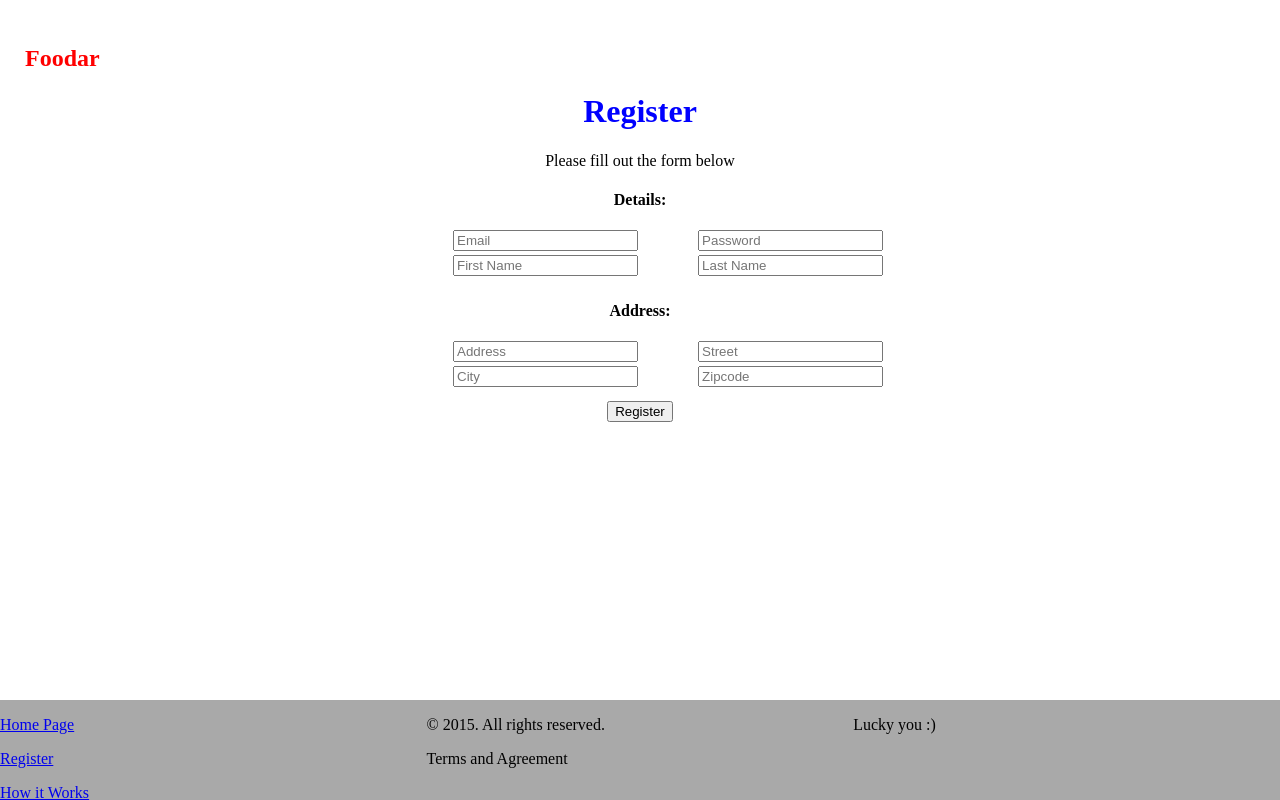
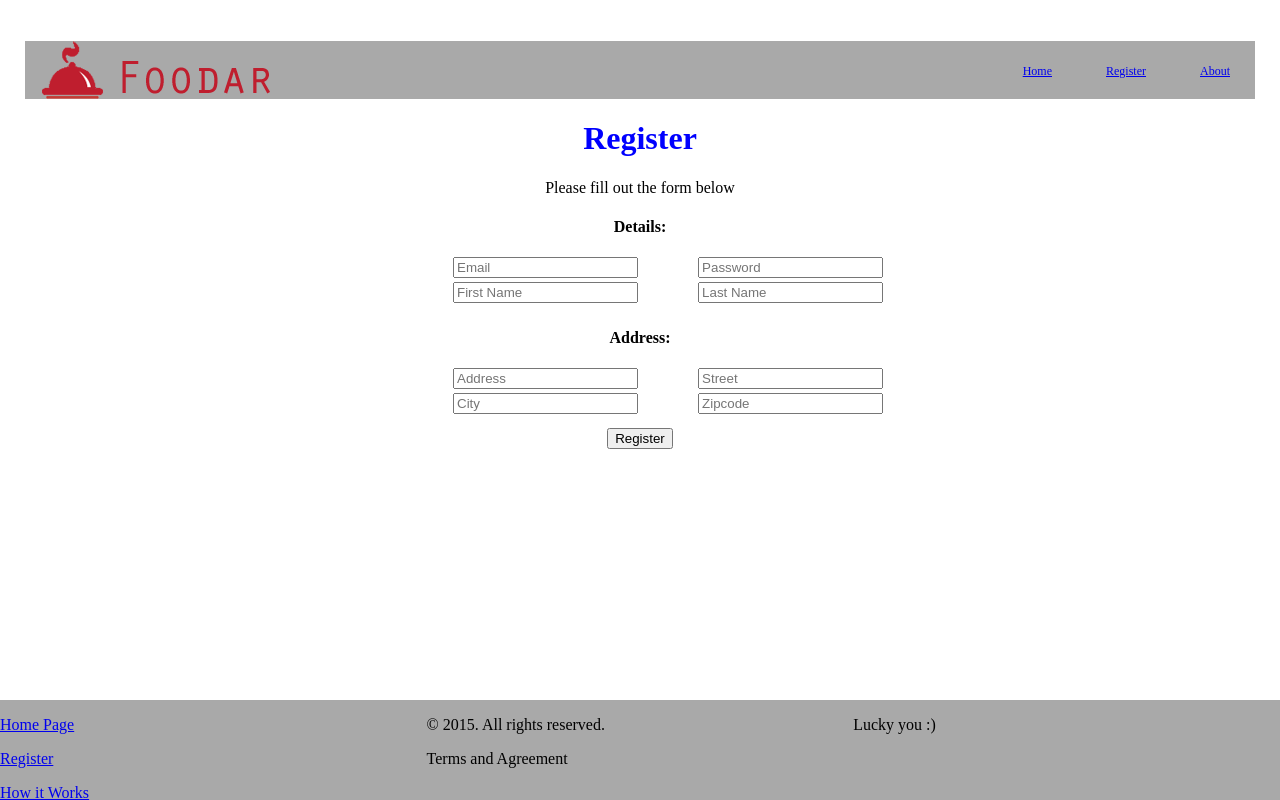
Before and after one commit to mzrickers/foodar, a plain HTML site: page register.html in a window 1280 px wide. Drawn offline with Linux system fonts and the light colour scheme.

Commit message:
updated nav bar

```diff
--- a/css/styles.css
+++ b/css/styles.css
@@ -54,6 +54,7 @@ html {
 
 body {
   margin: 0 0 100px;
+  padding: 0;
   /* bottom = footer height */
   padding: 25px;
 }
@@ -98,3 +99,28 @@ footer {
 a:hover {
   color: orange;
 }
+
+/* navigation bar */
+.nav {
+  background-size: cover;
+  background-color: darkgrey;
+  list-style: none;
+  text-align: right;
+  padding: 20px 0 20px 0;
+}
+
+.nav > li {
+
+  display: inline-block;
+  padding: 0 25px 0 25px;
+  font-size: 12px;
+}
+
+.nav > li > a:hover {
+  color: orange;
+}
+
+.logo {
+  float: left;
+  margin-top: -22px;
+}
--- a/register.html
+++ b/register.html
@@ -24,10 +24,15 @@
   <body>
 
     <!--Company name-->
-    <div>
-      <h2>Foodar</h2>
-    </div>
-    <!--Register-->
+    <ul class="nav">
+      <div class="logo">
+        <img src="images/foodarLogo.png" alt="Foodar Logo" />
+      </div>
+      <li><a href="index.html">Home</a></li>
+      <li><a href="#">Register</a></li>
+      <li><a href="about.html">About</a></li>
+    </ul>
+      <!--Register-->
     <div style="text-align:center; margin: 0 auto;">
       <h1>Register</h1>
       <p>Please fill out the form below</p>
```
Also changed, not shown: about.html (+8 -3 lines), index.html (+9 -5 lines), javascript/functions.js (added, +12 -0 lines), images/banner/Copy of GTR 036 animated-728x90.png (added), images/banner/Untitled design.png (added), 1 other file.
